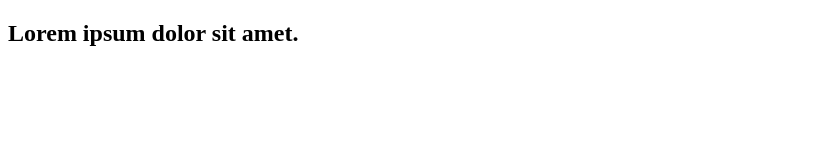
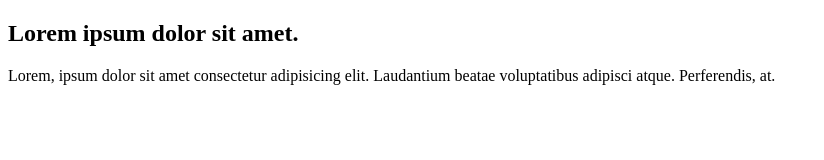
Before and after one commit to nguwar2024/Testing, a plain HTML site: page index2.html in a window 1280 px wide. Shown: the whole page, without its empty margins (0-824 px from the left). Drawn offline with Linux system fonts and the light colour scheme.

Commit message:
add to p

```diff
--- a/index2.html
+++ b/index2.html
@@ -9,6 +9,8 @@
 
 <body>
     <h2>Lorem ipsum dolor sit amet.</h2>
+    <p>Lorem, ipsum dolor sit amet consectetur adipisicing elit. Laudantium beatae voluptatibus adipisci atque.
+        Perferendis, at.</p>
 </body>
 
 </html>
```
